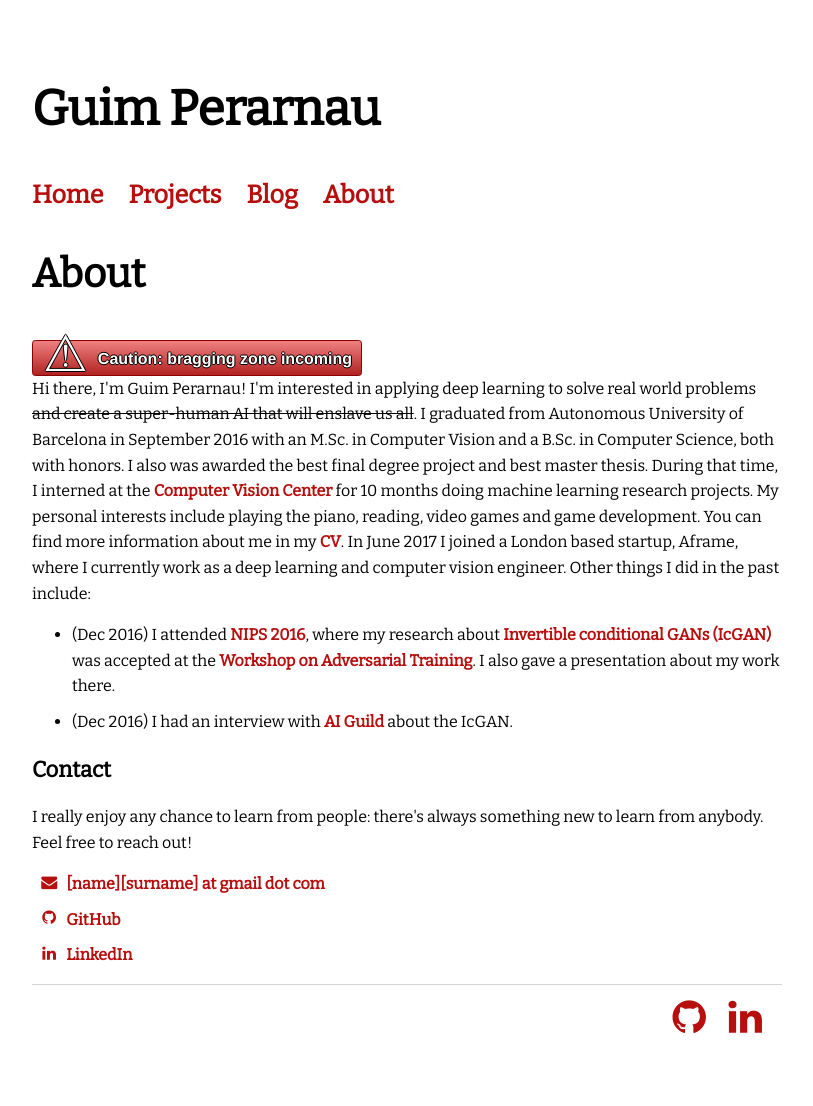
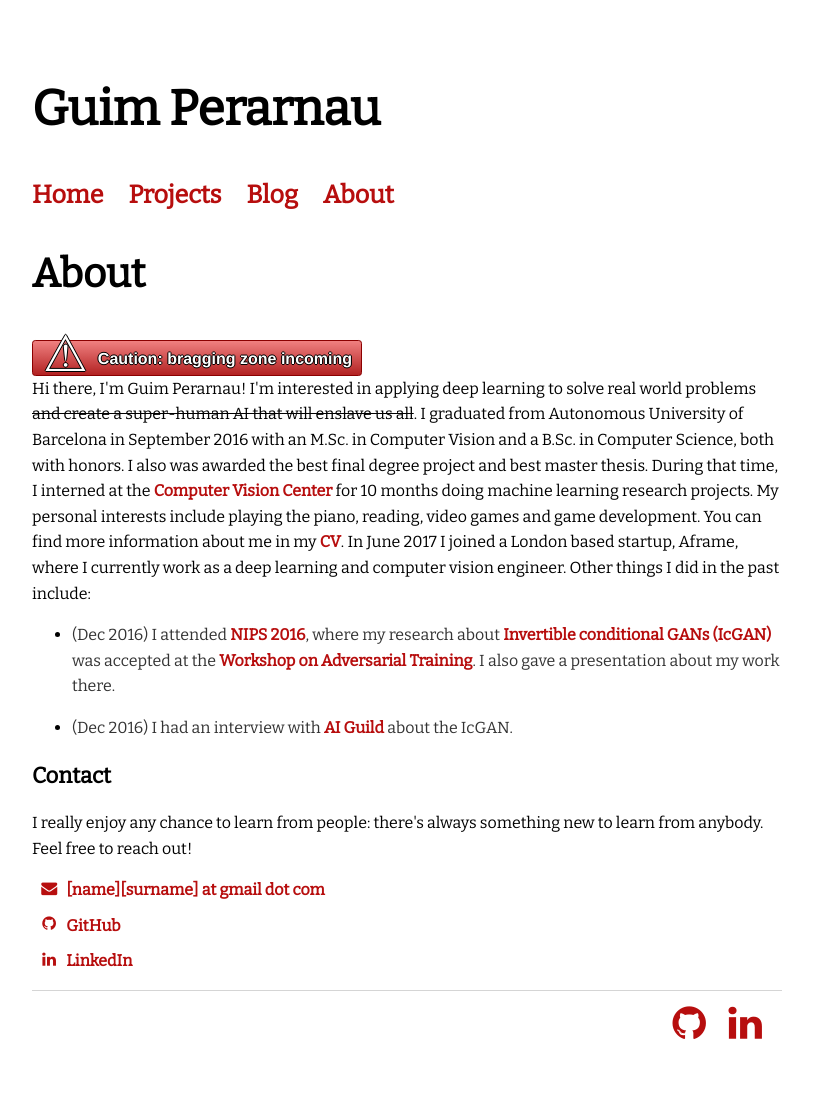
Before and after one commit to Guim3/guim3.github.io, a Jekyll site: the page built from about/index.html, in a window 1280 px wide. Shown: the whole page, without its empty margins (233-1046 px from the left). Built offline with Jekyll 4.4.1, drawn with Linux system fonts in a browser that asks for light colours.

Commit message:
Paragraphs back

```diff
--- a/about/index.html
+++ b/about/index.html
@@ -17,8 +17,8 @@
 
 	Other things I did in the past include:
 	<ul>
-		<li>(Dec 2016) I attended <a href="https://nips.cc/Conferences/2016">NIPS 2016</a>, where my research about <a href="../projects/#icgan"> Invertible conditional GANs (IcGAN)</a> was accepted at the <a href="https://sites.google.com/site/nips2016adversarial/">Workshop on Adversarial Training</a>. I also gave a presentation about my work there.</li>
-		<li>(Dec 2016) I had an interview with <a href="https://github.com/chadwittman/ai-guild">AI Guild</a> about the IcGAN.</li>
+		<li><p>(Dec 2016) I attended <a href="https://nips.cc/Conferences/2016">NIPS 2016</a>, where my research about <a href="../projects/#icgan"> Invertible conditional GANs (IcGAN)</a> was accepted at the <a href="https://sites.google.com/site/nips2016adversarial/">Workshop on Adversarial Training</a>. I also gave a presentation about my work there.</p></li>
+		<li><p>(Dec 2016) I had an interview with <a href="https://github.com/chadwittman/ai-guild">AI Guild</a> about the IcGAN.</li></p>
 	</ul>
 
 	<h3>Contact</h3>
```
